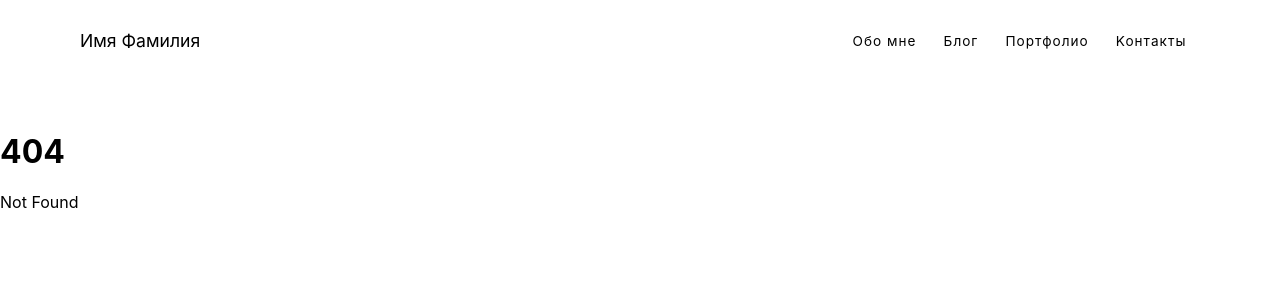
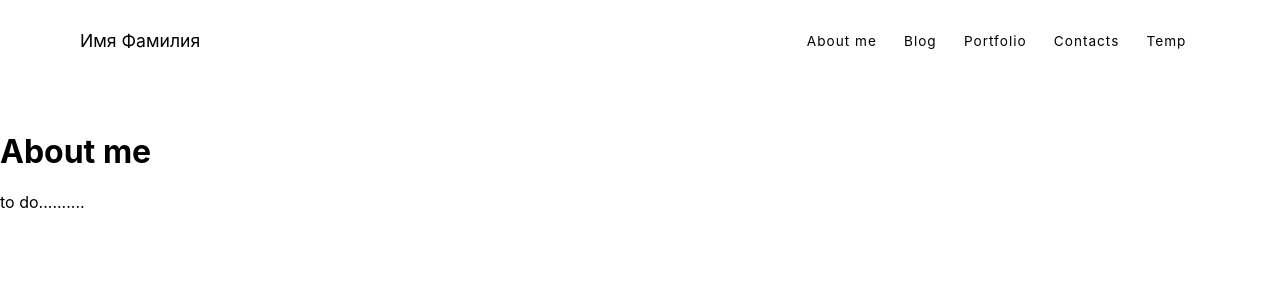
Before and after one commit to ruslangolovanov/svelte-test, a SvelteKit app: page /about in a window 1280 px wide. Before the commit this address had no page. Shown: the top 300 px of the page. Built offline with nearby package versions, Linux system fonts and the light colour scheme.

Commit message:
add pages

```diff
--- a/src/routes/+layout.svelte
+++ b/src/routes/+layout.svelte
@@ -3,10 +3,9 @@
       <a href="/" class="nav-logo" title="Back to Homepage">Имя
         Фамилия</a>
          <div class="nav-links">
-             <a href="/about" class="link">Обо мнe</a>
-             <a href="/blog" class="link">Блог</a>
-             <a href="/projects" class="link">Портфолио</a>
-             <a href="/contact" class="link">Koнтaкты</a>
+             {#each nav as link}
+                <a href = {link.href} class="link">{link.title}</a>
+             {/each}
          </div>
     </div>
 </nav>
@@ -16,6 +15,34 @@
     <slot></slot>
 </div>
 
+<script>
+  import { each,  } from "svelte/internal";
+
+    const nav = [
+        {
+            title : "About me",
+            href : "/about"
+        },
+        {
+            title : "Blog",
+            href : "/blog"
+        },
+        {
+            title : "Portfolio",
+            href : "/project"
+        },
+        {
+            title : "Contacts",
+            href : "/contact"
+        },
+        {
+            title : "Temp",
+            href : "/temp"
+        }
+    ]
+</script>
+
+
 <style>
     .container {
     max-width: 1400px; margin: 50px auto;
--- /dev/null
+++ b/src/routes/about/+page.svelte
@@ -0,0 +1,3 @@
+<h1>About me</h1>
+
+<p>to do..........</p>
```
Also changed, not shown: src/routes/blog/+layout.svelte (added), src/routes/contact/+layout.svelte (added), src/routes/project/+layout.svelte (added), src/routes/temp/+layout.svelte (added).
